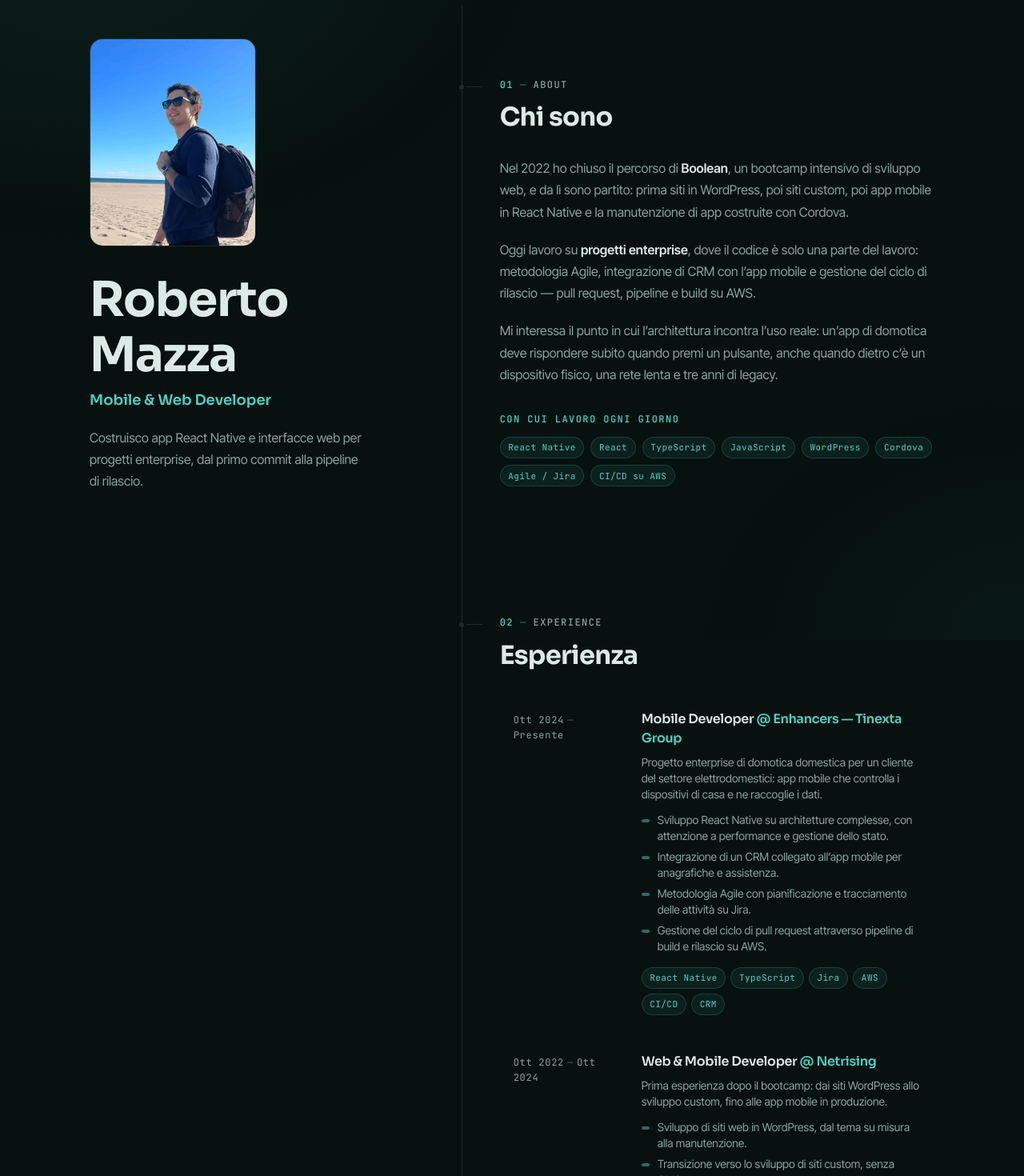
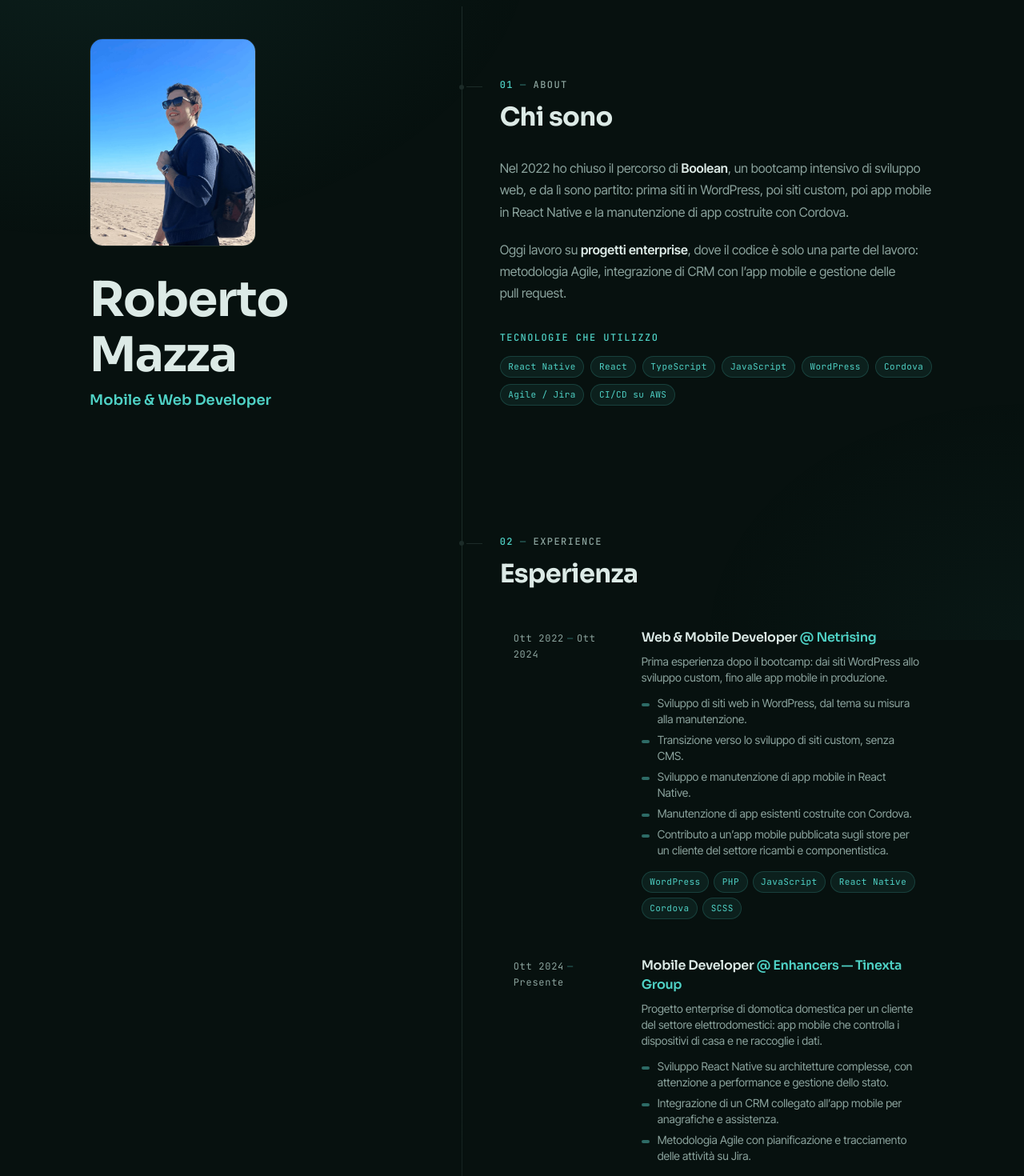
Before and after one commit to bittoMazza/Personal-Portfolio, a React (Vite) app: page / in a window 1280 px wide. Shown: the top 1470 px of the page at 80% size. Built offline with nearby package versions, Linux system fonts and the light colour scheme.

Commit message:
change readme and some sections

```diff
--- a/src/App.tsx
+++ b/src/App.tsx
@@ -1,7 +1,6 @@
 import { About } from "./components/About";
 import { Contact } from "./components/Contact";
 import { Experience } from "./components/Experience";
-import { Projects } from "./components/Projects";
 import { Section } from "./components/Section";
 import { Sidebar } from "./components/Sidebar";
 import { sections } from "./data/profile";
@@ -13,7 +12,6 @@ const sectionIds = sections.map((section) => section.id);
 const content = {
   about: <About />,
   experience: <Experience />,
-  projects: <Projects />,
   contact: <Contact />,
 } as const;
 
--- a/src/components/About.tsx
+++ b/src/components/About.tsx
@@ -22,17 +22,11 @@ export function About() {
         Oggi lavoro su{' '}
         <strong className="font-semibold text-ink">progetti enterprise</strong>, dove il codice è
         solo una parte del lavoro: metodologia Agile, integrazione di CRM con l’app mobile e
-        gestione del ciclo di rilascio — pull request, pipeline e build su AWS.
-      </p>
-
-      <p>
-        Mi interessa il punto in cui l’architettura incontra l’uso reale: un’app di domotica deve
-        rispondere subito quando premi un pulsante, anche quando dietro c’è un dispositivo fisico,
-        una rete lenta e tre anni di legacy.
+        gestione delle pull request.
       </p>
 
       <div className="pt-3">
-        <p className="eyebrow">Con cui lavoro ogni giorno</p>
+        <p className="eyebrow">Tecnologie che utilizzo</p>
         <ul className="mt-3 flex flex-wrap gap-2">
           {stack.map((item) => (
             <li key={item} className="tag">
--- a/src/components/MobileNav.tsx
+++ b/src/components/MobileNav.tsx
@@ -39,7 +39,7 @@ export function MobileNav({ activeId }: MobileNavProps) {
         aria-expanded={open}
         aria-controls="mobile-menu"
         aria-label={open ? "Chiudi menu" : "Apri menu"}
-        className="fixed top-10 right-6 z-50 flex size-10 items-center justify-center rounded-full border border-accent bg-void/70 text-accent backdrop-blur-md"
+        className="fixed top-10 right-6 z-50 flex size-12 items-center justify-center rounded-full border border-accent bg-void/70 text-accent backdrop-blur-md"
       >
         {/* Tre linee che diventano una X; l'alone neon avvolge solo loro. */}
         <span
--- a/src/components/Sidebar.tsx
+++ b/src/components/Sidebar.tsx
@@ -40,13 +40,6 @@ export function Sidebar({ activeId }: SidebarProps) {
                 style={{ animationDelay: "180ms" }}
               >
                 {profile.role}
-              </p>
-
-              <p
-                className="rise-in mt-5 max-w-sm text-pretty"
-                style={{ animationDelay: "240ms" }}
-              >
-                {profile.tagline}
               </p>
             </div>
           </div>
--- a/src/data/experience.ts
+++ b/src/data/experience.ts
@@ -15,25 +15,6 @@ export type Experience = {
 }
 
 export const experiences: Experience[] = [
-  {
-    id: 'enhancers',
-    company: 'Enhancers — Tinexta Group',
-    role: 'Mobile Developer',
-    period: 'Ott 2024 — Presente',
-    from: '2024-10',
-    to: null,
-    summary: named(
-      'Progetto enterprise di domotica domestica per un cliente del settore elettrodomestici: app mobile che controlla i dispositivi di casa e ne raccoglie i dati.',
-      'Progetto Haier (h0n): app mobile di domotica domestica che controlla i dispositivi di casa e ne raccoglie i dati.',
-    ),
-    highlights: [
-      'Sviluppo React Native su architetture complesse, con attenzione a performance e gestione dello stato.',
-      'Integrazione di un CRM collegato all’app mobile per anagrafiche e assistenza.',
-      'Metodologia Agile con pianificazione e tracciamento delle attività su Jira.',
-      'Gestione del ciclo di pull request attraverso pipeline di build e rilascio su AWS.',
-    ],
-    stack: ['React Native', 'TypeScript', 'Jira', 'AWS', 'CI/CD', 'CRM'],
-  },
   {
     id: 'netrising',
     company: 'Netrising',
@@ -55,4 +36,22 @@ export const experiences: Experience[] = [
     ],
     stack: ['WordPress', 'PHP', 'JavaScript', 'React Native', 'Cordova', 'SCSS'],
   },
+  {
+    id: 'enhancers',
+    company: 'Enhancers — Tinexta Group',
+    role: 'Mobile Developer',
+    period: 'Ott 2024 — Presente',
+    from: '2024-10',
+    to: null,
+    summary: named(
+      'Progetto enterprise di domotica domestica per un cliente del settore elettrodomestici: app mobile che controlla i dispositivi di casa e ne raccoglie i dati.',
+      'Progetto Haier (h0n): app mobile di domotica domestica che controlla i dispositivi di casa e ne raccoglie i dati.',
+    ),
+    highlights: [
+      'Sviluppo React Native su architetture complesse, con attenzione a performance e gestione dello stato.',
+      'Integrazione di un CRM collegato all’app mobile per anagrafiche e assistenza.',
+      'Metodologia Agile con pianificazione e tracciamento delle attività su Jira.',
+    ],
+    stack: ['React Native', 'TypeScript', 'Jira', 'AWS', 'CI/CD', 'CRM'],
+  },
 ]
--- a/src/data/profile.ts
+++ b/src/data/profile.ts
@@ -49,7 +49,8 @@ export const socials: SocialLink[] = [
 export const sections = [
   { id: "about", label: "About", title: "Chi sono" },
   { id: "experience", label: "Experience", title: "Esperienza" },
-  { id: "projects", label: "Projects", title: "Progetti" },
+  // Nascosta per ora: per riattivarla togli il commento.
+  // { id: "projects", label: "Projects", title: "Progetti" },
   { id: "contact", label: "Contact", title: "Contatti" },
 ] as const;
 
```
Also changed, not shown: 1 other file (tests, documents, lock files or other folders).
